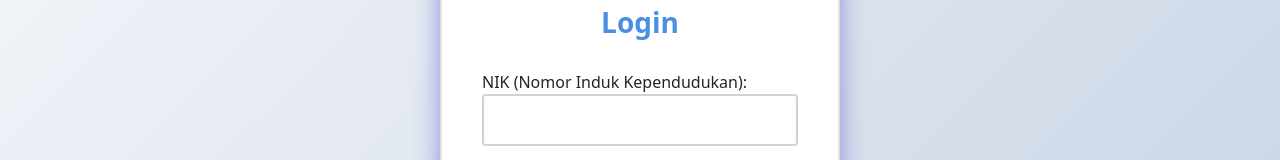
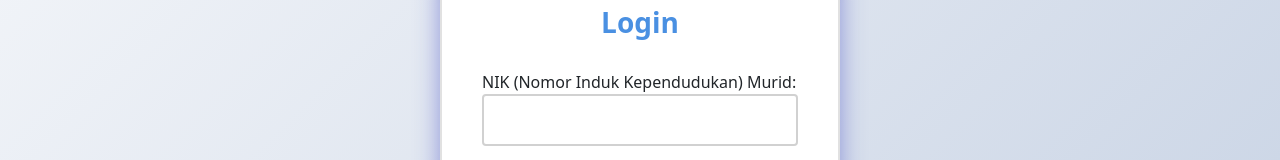
Before and after one commit to yerikodirgantara/Tk-Bintang-Kasih, a Vue app: page /Loguser in a window 1280 px wide. Shown: the part 220-380 px from the top of the page. Built offline with nearby package versions, Linux system fonts and the light colour scheme.

Commit message:
commit dikit

```diff
--- a/src/components/Login/Loguser.vue
+++ b/src/components/Login/Loguser.vue
@@ -4,7 +4,7 @@
       <h1 class="login-title">Login</h1>
       <form @submit.prevent="loginUser">
         <div class="form-group">
-          <label for="username">NIK (Nomor Induk Kependudukan):</label>
+          <label for="username">NIK (Nomor Induk Kependudukan) Murid:</label>
           <input
             type="text"
             id="username"
--- a/src/components/Register/Reguser.vue
+++ b/src/components/Register/Reguser.vue
@@ -5,7 +5,7 @@
         <form @submit.prevent="registerUser">
           <!-- Username -->
           <div class="form-group" :class="{ 'has-error': usernameError }">
-            <label for="username">NIK (Nomor Induk Kependudukan):</label>
+            <label for="username">NIK (Nomor Induk Kependudukan) Murid:</label>
             <input
               type="text"
               id="username"
```
